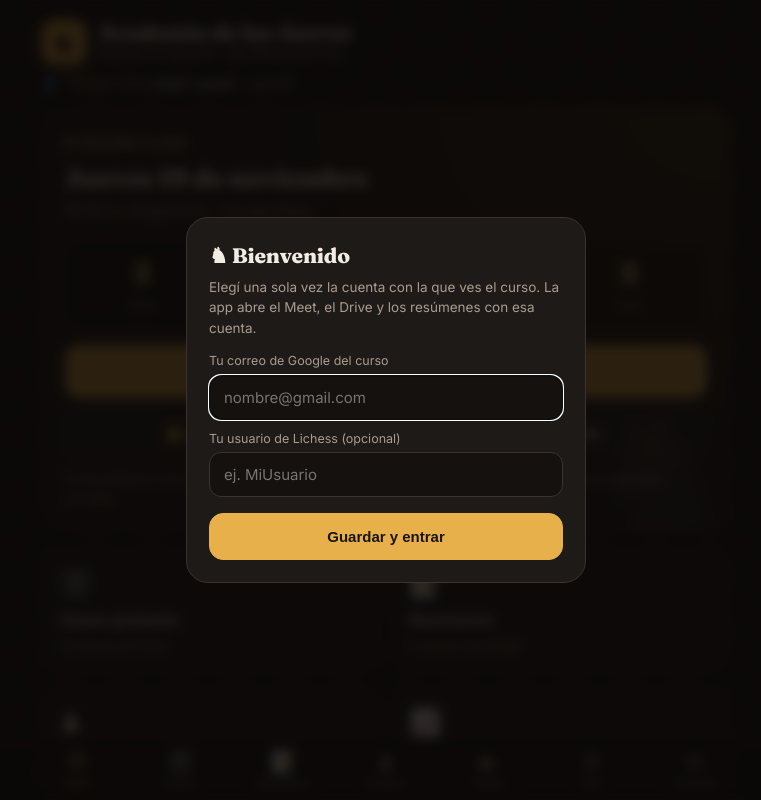
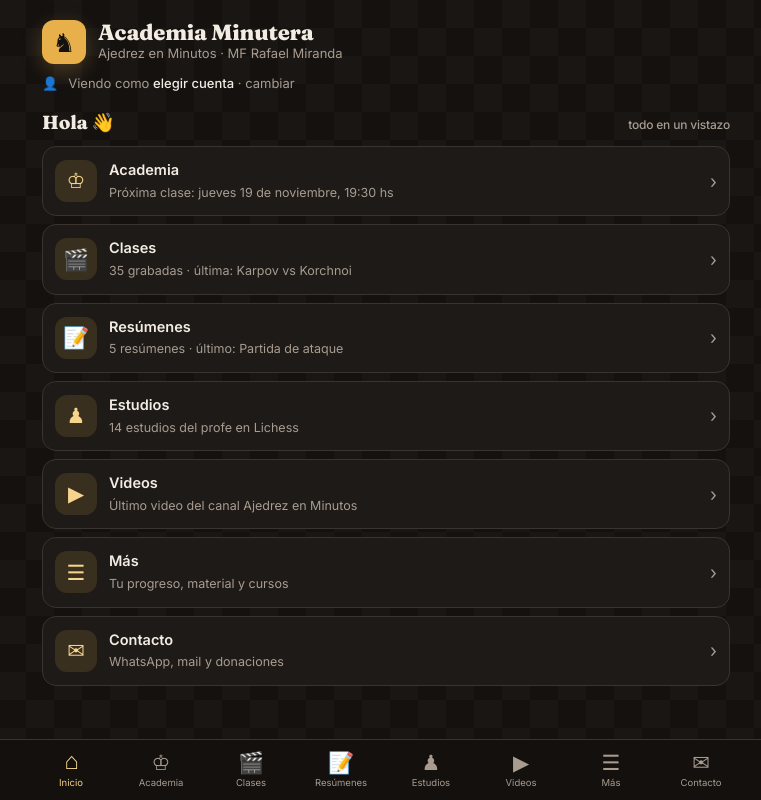
Before and after one commit to MauSser709/academia-jueves, a plain HTML site: page index.html in a window 1280 px wide. Shown: the top 800 px of the page, without its empty margins (254-1015 px from the left). Drawn offline with Linux system fonts and the light colour scheme.

Commit message:
Add files via upload

```diff
--- a/index.html
+++ b/index.html
@@ -4,7 +4,7 @@
 <meta charset="utf-8">
 <meta name="viewport" content="width=device-width, initial-scale=1">
 <meta name="theme-color" content="#14110f">
-<title>Academia de los Jueves</title>
+<title>Academia Minutera</title>
 <link rel="manifest" href="manifest.json">
 <link rel="icon" href="icon-192.png">
 <link rel="apple-touch-icon" href="icon-192.png">
@@ -114,7 +114,7 @@ input.search{width:100%;padding:12px 14px;border-radius:14px;border:1px solid va
 /* nav */
 nav{position:fixed;left:0;right:0;bottom:0;background:rgba(20,17,15,.92);backdrop-filter:blur(10px);border-top:1px solid var(--line);display:flex;justify-content:center;z-index:5}
 nav .in{display:flex;max-width:720px;width:100%}
-nav button{flex:1;min-width:0;background:none;border:0;color:var(--mut);padding:10px 0 12px;display:flex;flex-direction:column;align-items:center;gap:2px;font-size:10px;font-family:inherit;cursor:pointer}
+nav button{flex:1;min-width:0;background:none;border:0;color:var(--mut);padding:10px 0 12px;display:flex;flex-direction:column;align-items:center;gap:2px;font-size:9.5px;font-family:inherit;cursor:pointer}
 nav button i{font-style:normal;font-size:21px;transition:transform .2s}
 nav button.on{color:var(--gold2)}
 nav button.on i{transform:translateY(-2px) scale(1.12)}
@@ -155,6 +155,7 @@ nav button.on i{transform:translateY(-2px) scale(1.12)}
 .modal input{width:100%;padding:12px 14px;border-radius:12px;border:1px solid var(--line);background:var(--bg);color:var(--ink);font-size:15px;font-family:inherit}
 .acct{display:flex;align-items:center;gap:10px;font-size:13px;color:var(--mut);margin-top:-8px;margin-bottom:14px;cursor:pointer}
 .acct b{color:var(--ink);font-weight:500}
+.gate.in{padding:12px 16px}.gate.in > *:not(.gin){display:none !important}.gin{display:none;font-size:13.5px;color:var(--mut)}.gate.in .gin{display:flex;align-items:center;justify-content:space-between;gap:8px}
 .toast{position:fixed;left:50%;bottom:96px;transform:translateX(-50%) translateY(20px);background:var(--ink);color:var(--bg);padding:10px 16px;border-radius:12px;font-size:13.5px;opacity:0;transition:.25s;pointer-events:none;z-index:9}
 .toast.on{opacity:1;transform:translateX(-50%)}
 </style>
@@ -164,27 +165,43 @@ nav button.on i{transform:translateY(-2px) scale(1.12)}
   <header>
     <div class="logo">♞</div>
     <div>
-      <h1>Academia de los Jueves</h1>
+      <h1>Academia Minutera</h1>
       <p>Ajedrez en Minutos · MF Rafael Miranda</p>
     </div>
   </header>
   <a id="fullapp" href="https://mausser709.github.io/academia-jueves/" target="_blank" rel="noopener" style="display:none;background:var(--gold);color:#1b1408;border-radius:14px;padding:12px 14px;margin-bottom:14px;font-weight:600;font-size:14px">⚠ Estás en una vista previa: acá no se ven los videos ni los tableros. Tocá para abrir la app completa ↗</a>
   <div class="acct" id="acct">👤 <span>Viendo como <b id="acct-mail">—</b> · cambiar</span></div>
 
-  <!-- INICIO -->
+  <!-- INICIO (resumen) -->
   <section class="view on" id="v-inicio">
+    <div class="sec" style="margin-top:0">
+      <h3 id="h-hola">Hola 👋 <small>todo en un vistazo</small></h3>
+      <div id="sumlist"></div>
+    </div>
+  </section>
+
+  <!-- ACADEMIA -->
+  <section class="view" id="v-academia">
+    <div class="card gate" id="gate" style="margin-bottom:14px">
+      <div class="gin"><span>✅ Ingresaste como <b id="g-who" style="color:var(--ink)"></b></span><button class="chip" id="g-out">Salir</button></div>
+      <h3 style="font-size:19px;margin-bottom:4px">Ingresá a la Academia</h3>
+      <p style="color:var(--mut);font-size:13.5px;margin-bottom:12px">Escribí tu mail para ver tus clases.</p>
+      <div style="display:flex;gap:8px">
+        <input id="g-mail" type="email" placeholder="tu@mail.com" autocomplete="email" style="flex:1;min-width:0;padding:12px 14px;border-radius:12px;border:1px solid var(--line);background:var(--bg);color:var(--ink);font-size:15px;font-family:inherit">
+        <button class="btn primary" id="g-ok" style="width:auto;padding:12px 16px">Entrar</button>
+      </div>
+      <div style="border-top:1px solid var(--line);margin:16px 0 12px"></div>
+      <p style="font-size:14px;margin-bottom:8px"><b>¿Todavía no formás parte?</b></p>
+      <button class="btn" data-go="contacto">✉ Contactar al profe</button>
+      <a class="btn" style="margin-top:8px;background:none" href="https://ajedrezenminutos.com/academia-online/" target="_blank" rel="noopener">ℹ Más info sobre la Academia ↗</a>
+    </div>
+    <div id="acad" style="display:none">
     <div class="hero" id="hero">
       <div class="knight">♞</div>
       <div class="tag" id="htag"><span class="dot"></span><span id="hstate">Próxima clase</span></div>
       <h2 id="hday">Jueves</h2>
       <div class="when" id="hwhen">19:30 hs (Argentina) · Google Meet</div>
-      <div class="count" id="count">
-        <div><b id="cd">0</b><span>días</span></div>
-        <div><b id="ch">0</b><span>horas</span></div>
-        <div><b id="cm">0</b><span>min</span></div>
-        <div><b id="cs">0</b><span>seg</span></div>
-      </div>
-      <a class="btn primary" href="https://meet.google.com/ore-gzbd-auh" target="_blank" rel="noopener">🎥 Entrar a la clase</a>
+      <a class="btn primary" style="margin-top:16px" href="https://meet.google.com/ore-gzbd-auh" target="_blank" rel="noopener">🎥 Entrar a la clase</a>
       <div class="row">
         <a class="btn" id="cal" target="_blank" rel="noopener">🔔 Recordatorio</a>
         <button class="btn" id="copy">🔗 Copiar link</button>
@@ -200,7 +217,7 @@ nav button.on i{transform:translateY(-2px) scale(1.12)}
     </div>
 
     <div class="sec">
-      <h3>El curso en números <small>desde febrero 2026</small></h3>
+      <h3>Tu tiempo de estudio <small>desde febrero 2026</small></h3>
       <div class="stats">
         <div class="stat"><b id="s-total">0</b><span>clases grabadas</span></div>
         <div class="stat"><b id="s-hours">0</b><span>horas de video</span></div>
@@ -208,12 +225,9 @@ nav button.on i{transform:translateY(-2px) scale(1.12)}
       </div>
     </div>
     <div class="sec">
-      <h3>Clases por mes</h3>
-      <div class="card"><div class="bars" id="bars"></div></div>
+      <h3>Temas que viste</h3>
+      <div class="card donutbox"><svg id="donut" width="150" height="150" viewBox="0 0 42 42"></svg><div class="legend" id="legend"></div></div>
     </div>
-    <div class="sec">
-      <h3>De qué se habló</h3>
-      <div class="card donutbox"><svg id="donut" width="150" height="150" viewBox="0 0 42 42"></svg><div class="legend" id="legend"></div></div>
     </div>
   </section>
 
@@ -325,7 +339,8 @@ nav button.on i{transform:translateY(-2px) scale(1.12)}
 </div>
 
 <nav><div class="in">
-  <button data-go="inicio" class="on"><i>♔</i>Inicio</button>
+  <button data-go="inicio" class="on"><i>⌂</i>Inicio</button>
+  <button data-go="academia"><i>♔</i>Academia</button>
   <button data-go="clases"><i>🎬</i>Clases</button>
   <button data-go="resumenes"><i>📝</i>Resúmenes</button>
   <button data-go="estudios"><i>♟</i>Estudios</button>
@@ -490,7 +505,6 @@ function go(v){
   document.querySelectorAll("nav button").forEach(b=>b.classList.toggle("on",b.dataset.go===v));
   if(location.hash!=="#"+v)history.replaceState(null,"","#"+v);
   window.scrollTo({top:0});
-  if(v==="inicio")animBars();
 }
 document.querySelectorAll("[data-go]").forEach(b=>b.onclick=()=>go(b.dataset.go));
 window.addEventListener("hashchange",()=>go(location.hash.slice(1)||"inicio"));
@@ -511,14 +525,9 @@ function tick(){
   $("#hstate").textContent=live?"En vivo ahora":"Próxima clase";
   const dd=new Date(t.getTime()-3*3600000);
   $("#hday").textContent=live?"¡La clase empezó!":"Jueves "+dd.getUTCDate()+" de "+MESL[dd.getUTCMonth()].toLowerCase();
-  $("#count").style.display=live?"none":"grid";
-  const s=Math.max(0,Math.floor(diff/1000));
-  $("#cd").textContent=Math.floor(s/86400);
-  $("#ch").textContent=Math.floor(s%86400/3600);
-  $("#cm").textContent=Math.floor(s%3600/60);
-  $("#cs").textContent=s%60;
+  const hs=$("#h-next");if(hs)hs.textContent=live?"En vivo ahora":"Próxima clase: jueves "+dd.getUTCDate()+" de "+MESL[dd.getUTCMonth()].toLowerCase()+", 19:30 hs";
 }
-tick();setInterval(tick,1000);
+tick();setInterval(tick,30000);
 
 /* recordatorio en Google Calendar */
 (function(){
@@ -544,10 +553,7 @@ const byM={};CLASES.forEach(c=>{const k=c[1].slice(0,7);byM[k]=(byM[k]||0)+1});
 const months=[];for(let m=2;m<=11;m++){months.push("2026-"+String(m).padStart(2,"0"))}
 let streak=0,cur=0;months.forEach(k=>{if(byM[k]){cur++;streak=Math.max(streak,cur)}else cur=0});
 $("#s-streak").textContent=streak;
-const max=Math.max(...Object.values(byM));
-$("#bars").innerHTML=months.map(k=>`<div class="bar"><s>${byM[k]||""}</s><i data-h="${(byM[k]||0)/max*100}"></i><em>${MESES[+k.slice(5)-1]}</em></div>`).join("");
-function animBars(){document.querySelectorAll(".bar i").forEach(i=>{i.style.height="0";requestAnimationFrame(()=>setTimeout(()=>i.style.height=i.dataset.h+"%",60))})}
-animBars();
+
 /* dona por tema */
 (function(){
   const cnt={};CLASES.forEach(c=>cnt[c[2]]=(cnt[c[2]]||0)+1);
@@ -714,7 +720,34 @@ $("#shop").innerHTML=SHOP.map(s=>`<a href="https://ajedrezenminutos.com/courses/
 /* navegación con carga diferida */
 const _go=go;go=function(v){_go(v);if(v==="videos")loadYT();if(v==="estudios"&&!curStudy)openStudy(STUDIES[0][0]);};
 applyAccount();loadLichess();
-if(!MAIL)openSetup();
+/* ===== acceso a la Academia (por ahora solo estético) ===== */
+const validMail=m=>/^[^@\s]+@[^@\s]+\.[^@\s]{2,}$/.test(m||"");
+function gate(){const ok=validMail(MAIL);
+  $("#acad").style.display=ok?"block":"none";$("#gate").classList.toggle("in",ok);$("#g-who").textContent=MAIL||"";}
+$("#g-ok").onclick=()=>{const m=$("#g-mail").value.trim().toLowerCase();
+  if(!validMail(m)){toast("Ingresá un mail válido");return}
+  MAIL=m;store.set("aem_mail",m);applyAccount();gate();toast("¡Bienvenido a la Academia!")};
+$("#g-mail").addEventListener("keydown",e=>{if(e.key==="Enter")$("#g-ok").click()});
+$("#g-out").onclick=()=>{MAIL="";store.set("aem_mail","");$("#g-mail").value="";applyAccount();gate()};
+const _okSetup=$("#f-ok").onclick;$("#f-ok").onclick=()=>{_okSetup();gate();renderSummary()};
+gate();
+
+/* ===== Inicio: resumen de las pestañas ===== */
+function renderSummary(){
+  const t=nextClass(Date.now()),dd=new Date(t.getTime()-3*3600000),live=t-Date.now()<=0;
+  const last=CLASES[0],res=RES[0];
+  const rows=[
+   ["academia","♔","Academia",live?"En vivo ahora":"Próxima clase: jueves "+dd.getUTCDate()+" de "+MESL[dd.getUTCMonth()].toLowerCase()+", 19:30 hs","h-next"],
+   ["clases","🎬","Clases",CLASES.length+" grabadas · última: "+last[0]],
+   ["resumenes","📝","Resúmenes",RES.length+" resúmenes · último: "+res.t],
+   ["estudios","♟","Estudios",STUDIES.length+" estudios del profe en Lichess"],
+   ["videos","▶","Videos","Último video del canal Ajedrez en Minutos"],
+   ["mas","☰","Más",LC?"Tu progreso en Lichess: "+LC:"Tu progreso, material y cursos"],
+   ["contacto","✉","Contacto","WhatsApp, mail y donaciones"]];
+  $("#sumlist").innerHTML=rows.map(r=>`<div class="item" data-go="${r[0]}" style="cursor:pointer"><div class="badge" style="background:#e8b04a22;color:var(--gold2)">${r[1]}</div><div class="t"><b>${r[2]}</b><small${r[4]?` id="${r[4]}"`:""}>${r[3]}</small></div><span class="go">›</span></div>`).join("");
+  $("#sumlist").querySelectorAll("[data-go]").forEach(b=>b.onclick=()=>go(b.dataset.go));
+}
+renderSummary();
 try{if("serviceWorker" in navigator&&location.protocol==="https:"&&!/claude/.test(location.host))navigator.serviceWorker.register("sw.js").catch(()=>{})}catch(e){}
 go(location.hash.slice(1)||"inicio");
 </script>
```
Also changed, not shown: manifest.json.
